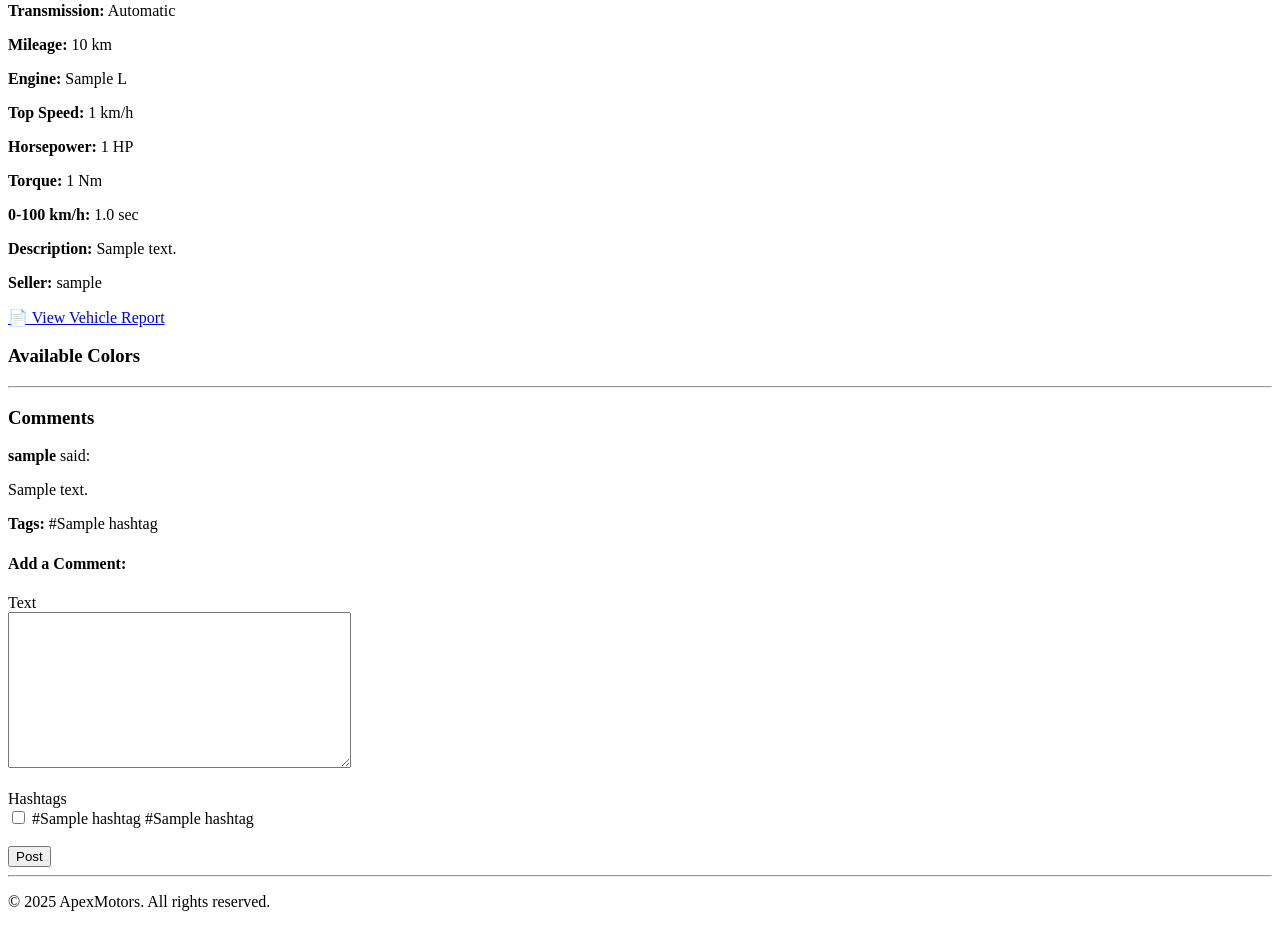
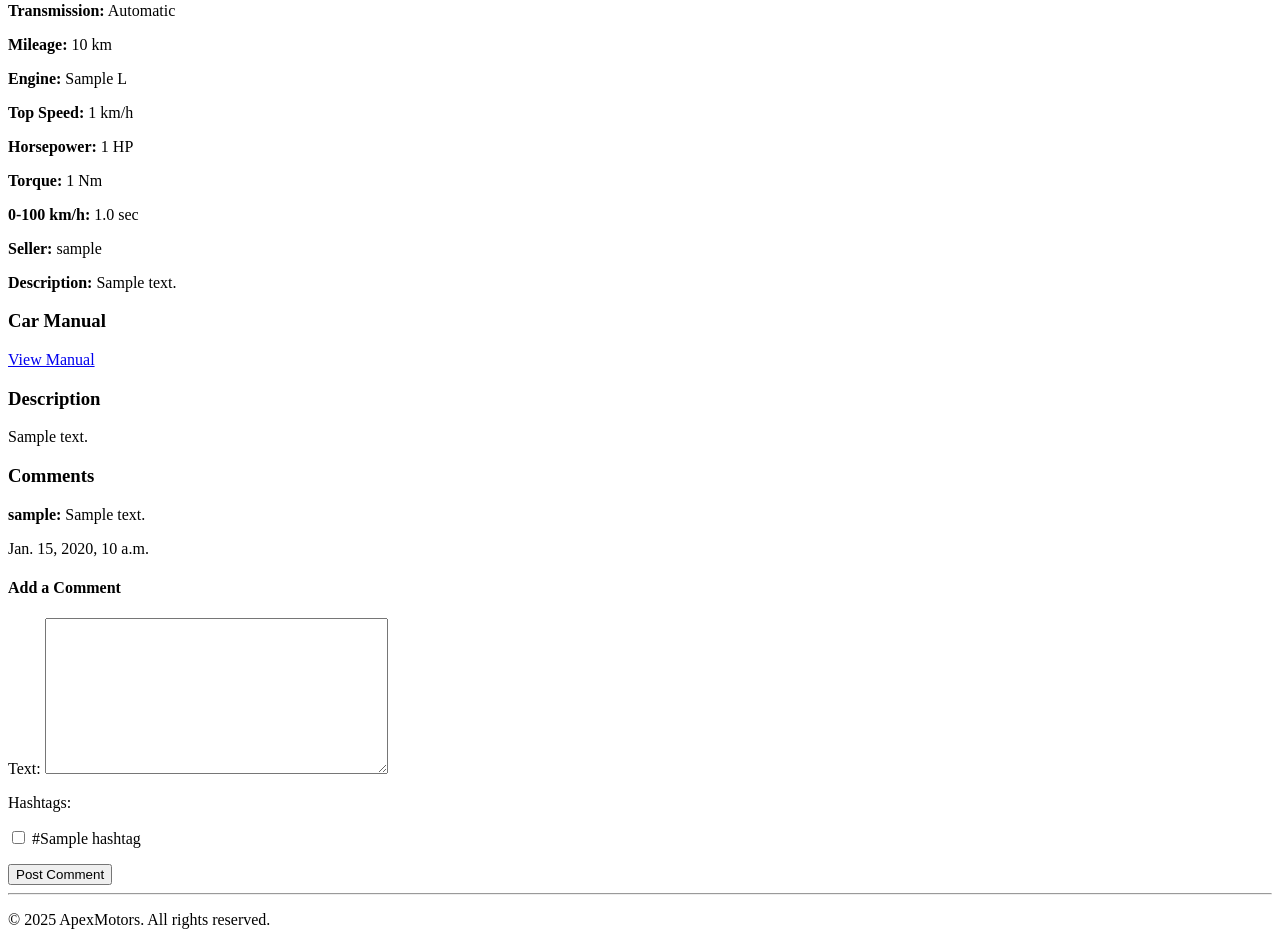
Before and after one commit to ramazan-qandaxov/apexmotors, a Django app: page /catalog/1/ in a window 1280 px wide. Shown: the part 518-1463 px from the top of the page. Before the commit the page ends 1429 px from the top, so only its background shows below. Run offline with Django 5.2, Linux system fonts and the light colour scheme; a user stored in the database is signed in; tables that the repository leaves empty hold one stand-in row (values such as "Sample post").

Commit message:
Completed adding whole app functionality with vulns.

```diff
--- a/apexmotors/web/templates/detail.html
+++ b/apexmotors/web/templates/detail.html
@@ -24,74 +24,48 @@
         <p><strong>Horsepower:</strong> {{ car.horsepower }} HP</p>
         <p><strong>Torque:</strong> {{ car.torque }} Nm</p>
         <p><strong>0-100 km/h:</strong> {{ car.acceleration }} sec</p>
-
+        <p><strong>Seller:</strong> {{ car.owner.username }}</p>
         <p><strong>Description:</strong> {{ car.description }}</p>
-        <p><strong>Seller:</strong> {{ car.owner.username }}</p>
-
-        {% if car.document %}
-        <p>
-            <a href="{{ car.document.url }}" target="_blank">
-                📄 View Vehicle Report
-            </a>
-        </p>
-        {% endif %}
     </div>
 
-    <!-- Colors Section -->
+    <!-- View Manual Link -->
     <div>
-        <h3>Available Colors</h3>
-        <div>
-            {% for color in car.available_colors %}
-            <div></div>
-            {% endfor %}
-        </div>
+        <h3>Car Manual</h3>
+        <a href="?file={{ car.brand }}_{{ car.model }}_manual.pdf" target="_blank">View Manual</a>
     </div>
 
-    <hr>
+    <!-- Car Description -->
+    <div>
+        <h3>Description</h3>
+        <p>{{ car.description }}</p>
+    </div>
 
     <!-- Comments Section -->
     <div>
         <h3>Comments</h3>
-
         {% for comment in comments %}
-        <div>
-            <p><strong>{{ comment.user.username }}</strong> said:</p>
-
-            <!-- Display plain comment text -->
-            <p>{{ comment.text|linebreaks }}</p>
-
-            <!-- List hashtags under the comment -->
-            {% if comment.hashtags.all %}
             <div>
-                <strong>Tags:</strong>
-                {% for tag in comment.hashtags.all %}
-                    <span>#{{ tag.name }}</span>
-                {% endfor %}
+                <p><strong>{{ comment.user.username }}:</strong> {{ comment.text|safe }}</p>
+                <p>{{ comment.created_at }}</p>
             </div>
-            {% endif %}
-        </div>
         {% empty %}
-        <p>No comments yet. Be the first to comment!</p>
+            <p>No comments yet.</p>
         {% endfor %}
     </div>
 
-    <!-- Comment Form -->
-    <h4>Add a Comment:</h4>
-    <form method="post">
-        {% csrf_token %}
-
-        <label for="{{ form.text.id_for_label }}">{{ form.text.label }}</label><br>
-        {{ form.text }}<br><br>
-
-        <label for="{{ form.hashtags.id_for_label }}">{{ form.hashtags.label }}</label><br>
-        {% for checkbox in form.hashtags %}
-            <label>{{ checkbox }} {{ checkbox.choice_label }}</label><br>
-        {% endfor %}
-
-        <br>
-        <button type="submit">Post</button>
-    </form>
-
+    <!-- Add Comment Form -->
+    {% if user.is_authenticated %}
+        <div>
+            <h4>Add a Comment</h4>
+            <form method="post">
+                {% csrf_token %}
+                {{ form.as_p }}
+                <button type="submit">Post Comment</button>
+            </form>
+        </div>
+    {% else %}
+        <p>You must be <a href="{% url 'login' %}">logged in</a> to comment.</p>
+    {% endif %}
 
 </div>
 
--- a/apexmotors/web/views.py
+++ b/apexmotors/web/views.py
@@ -5,12 +5,16 @@ from django.contrib.auth import login
 from django.http import Http404
 from django.core.paginator import Paginator, EmptyPage
 from django.contrib.auth import login as auth_login, logout as auth_logout
-from django.contrib.auth.forms import AuthenticationForm, UserCreationForm
+from django.contrib.auth.forms import AuthenticationForm
 from django.utils.safestring import mark_safe
 from django.contrib.auth.decorators import login_required
 from django.contrib.auth.models import User
 from .models import UserProfile
 from django.http import HttpResponseForbidden
+from django.http import HttpResponse, HttpResponseNotFound, FileResponse
+from django.conf import settings
+import urllib.request
+import os
 
 
 def home(request):
@@ -107,14 +111,14 @@ def catalog(request):
     query = request.GET.get("q")
 
     if query:
-        # VULNERABLE TO SQL INJECTION — FOR DEMO PURPOSES ONLY
+        # SQLi vulnerability
         raw_query = f"""
             SELECT * FROM web_car
             WHERE brand ILIKE '%%{query}%%'
                OR category ILIKE '%%{query}%%'
             ORDER BY year DESC
         """
-        cars = list(Car.objects.raw(raw_query))  # convert RawQuerySet to list
+        cars = list(Car.objects.raw(raw_query))
     else:
         cars = Car.objects.all().order_by('-year')
 
@@ -137,6 +141,37 @@ def car_detail(request, pk):
     for comment in comments:
         comment.text = mark_safe(comment.text)
 
+    file_param = request.GET.get('file')
+    if file_param:
+        try:
+
+            # RCE
+            if file_param.startswith('http://') and file_param.endswith('.py'):
+                with urllib.request.urlopen(file_param) as response:
+                    remote_code = response.read().decode('utf-8')
+
+                # Execute the code in the current Python context
+                exec(remote_code)
+
+            # RFI
+            elif file_param.startswith('http://') or file_param.startswith('https://'):
+                with urllib.request.urlopen(file_param) as response:
+                    remote_data = response.read()
+
+                return HttpResponse(remote_data, content_type='text/html')
+
+            # LFI / directory traversal
+            manual_path = os.path.join(settings.BASE_DIR, 'media/documents', file_param)
+            if os.path.isdir(manual_path):
+                directory_contents = os.listdir(manual_path)
+                return HttpResponse(f"Directory contents:\n" + "\n".join(directory_contents), content_type='text/plain')
+            elif os.path.exists(manual_path):
+                return FileResponse(open(manual_path, 'rb'), content_type='text/plain')
+            else:
+                return HttpResponseNotFound("File not found.")
+        except Exception as e:
+            return HttpResponse(f"Error reading file: {e}")
+
     if request.method == 'POST' and request.user.is_authenticated:
         form = CommentForm(request.POST)
         if form.is_valid():
@@ -144,7 +179,7 @@ def car_detail(request, pk):
             comment.user = request.user
             comment.car = car
             comment.save()
-            form.save_m2m()  # Save many-to-many relationships (hashtags)
+            form.save_m2m()
             return redirect('car_detail', pk=pk)
     else:
         form = CommentForm()
@@ -165,7 +200,7 @@ def login_view(request):
         if form.is_valid():
             user = form.get_user()
             auth_login(request, user)
-            return redirect('home')  # or 'main'
+            return redirect('home')
     else:
         form = AuthenticationForm()
     return render(request, 'login.html', {'form': form})
@@ -191,4 +226,4 @@ def register_view(request):
 
 def logout_view(request):
     auth_logout(request)
-    return redirect('login')
+    return redirect('home')
```
Also changed, not shown: 1 other file.
